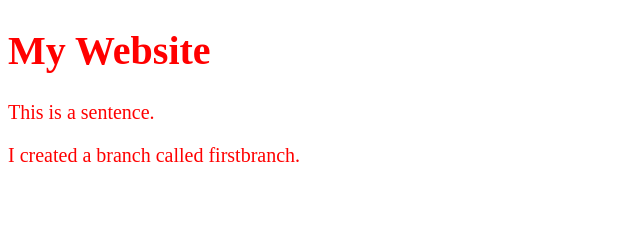
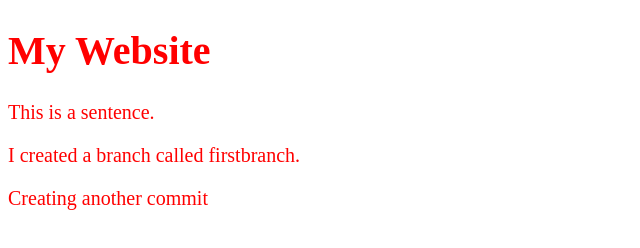
Before and after one commit to ianiskra/MetaNutritionChallenge, a plain HTML site: page index.html in a window 1280 px wide. Shown: the whole page, without its empty margins (0-640 px from the left). Drawn offline with Linux system fonts and the light colour scheme.

Commit message:
Rerun Commit

```diff
--- a/index.html
+++ b/index.html
@@ -8,5 +8,6 @@
 	<h1>My Website</h1>
 	<p>This is a sentence.</p>
 	<p>I created a branch called firstbranch.</p>
+	<p>Creating another commit</p>
 </body>
 </html>
```
